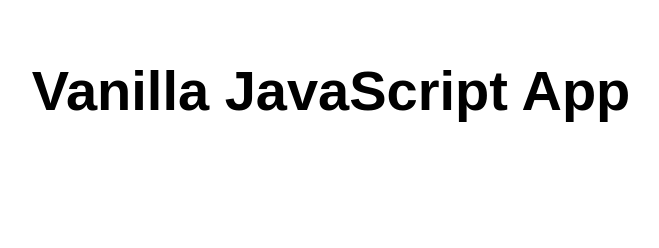
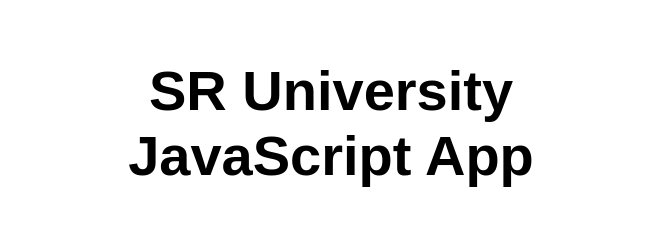
Before and after one commit to Sreejaramadugu/cloudpractical, a website: page src/index.html in a window 1280 px wide. Shown: the whole page, without its empty margins (309-968 px from the left). Drawn offline with Linux system fonts and the light colour scheme.

Commit message:
index.html

```diff
--- a/src/index.html
+++ b/src/index.html
@@ -10,7 +10,7 @@
 
 <body>
   <main>
-    <h1>Vanilla JavaScript App</h1>
+    <h1>SR University JavaScript App</h1>
   </main>
 </body>
 
```
